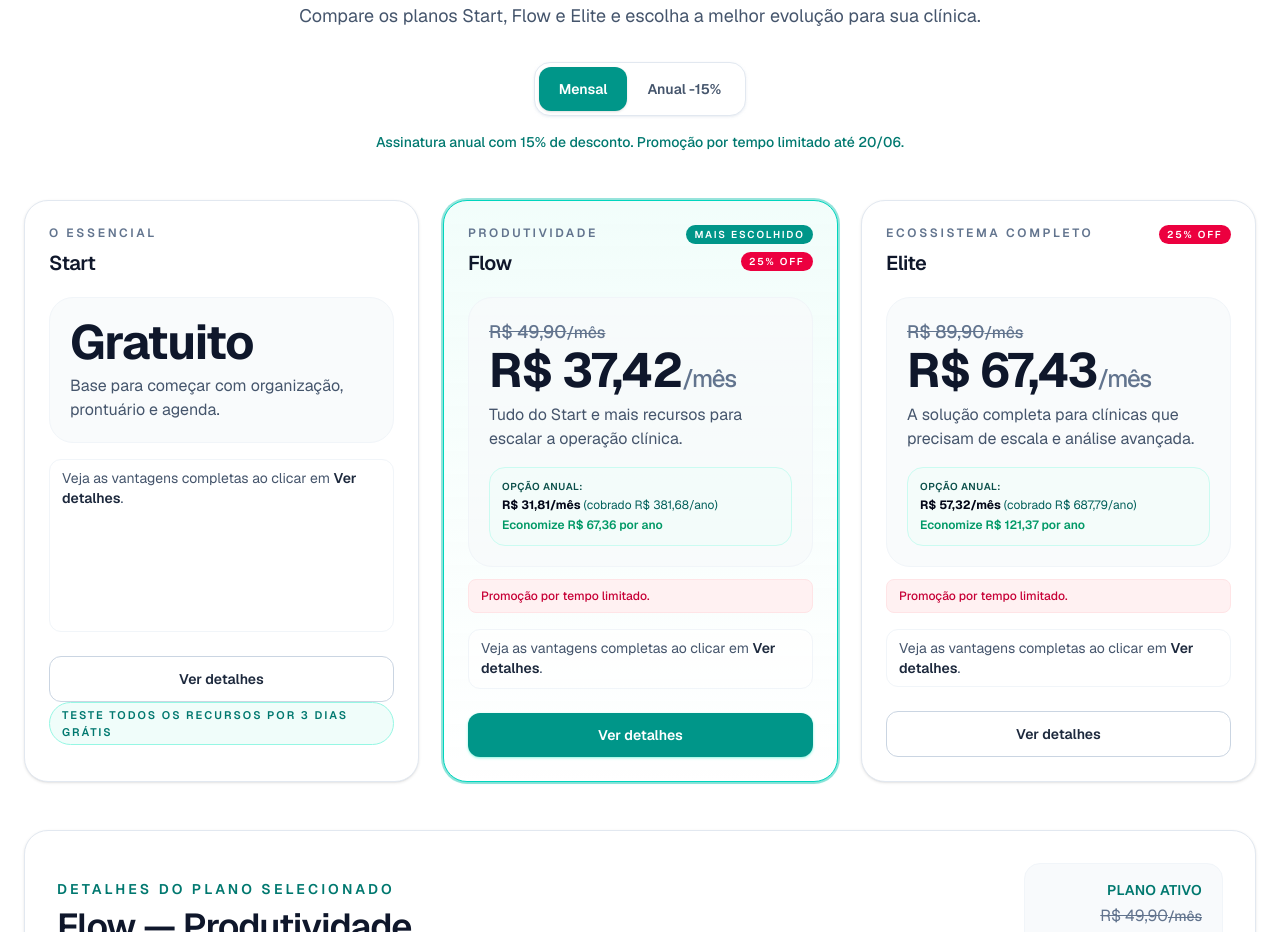
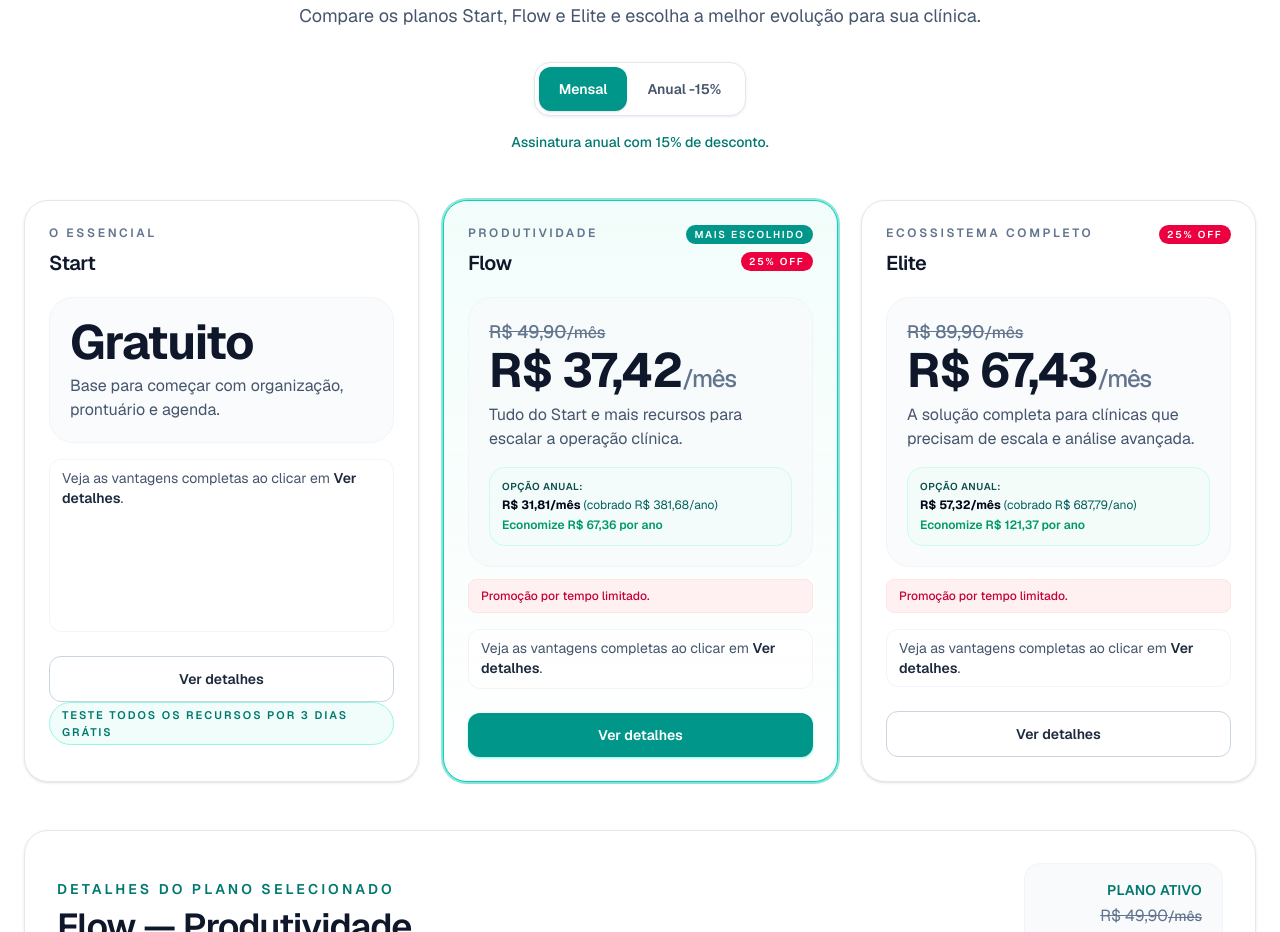
Before and after one commit to sendrette/kynesia-site, a Next.js app: page / in a window 1280 px wide. Shown: the part 3860-4792 px from the top of the page. Built offline with nearby package versions, Linux system fonts and the light colour scheme.

Commit message:
fix: remove limited-time promo text from pricing comparison section

```diff
--- a/app/components/pricing-comparison-section.tsx
+++ b/app/components/pricing-comparison-section.tsx
@@ -103,7 +103,7 @@ export default function PricingComparisonSection({
           </div>
 
           <p className="mt-4 text-sm font-medium text-teal-700">
-            Assinatura anual com 15% de desconto. Promoção por tempo limitado até {getPromoEndDateLabel()}.
+            Assinatura anual com 15% de desconto.
           </p>
         </Reveal>
 
```
